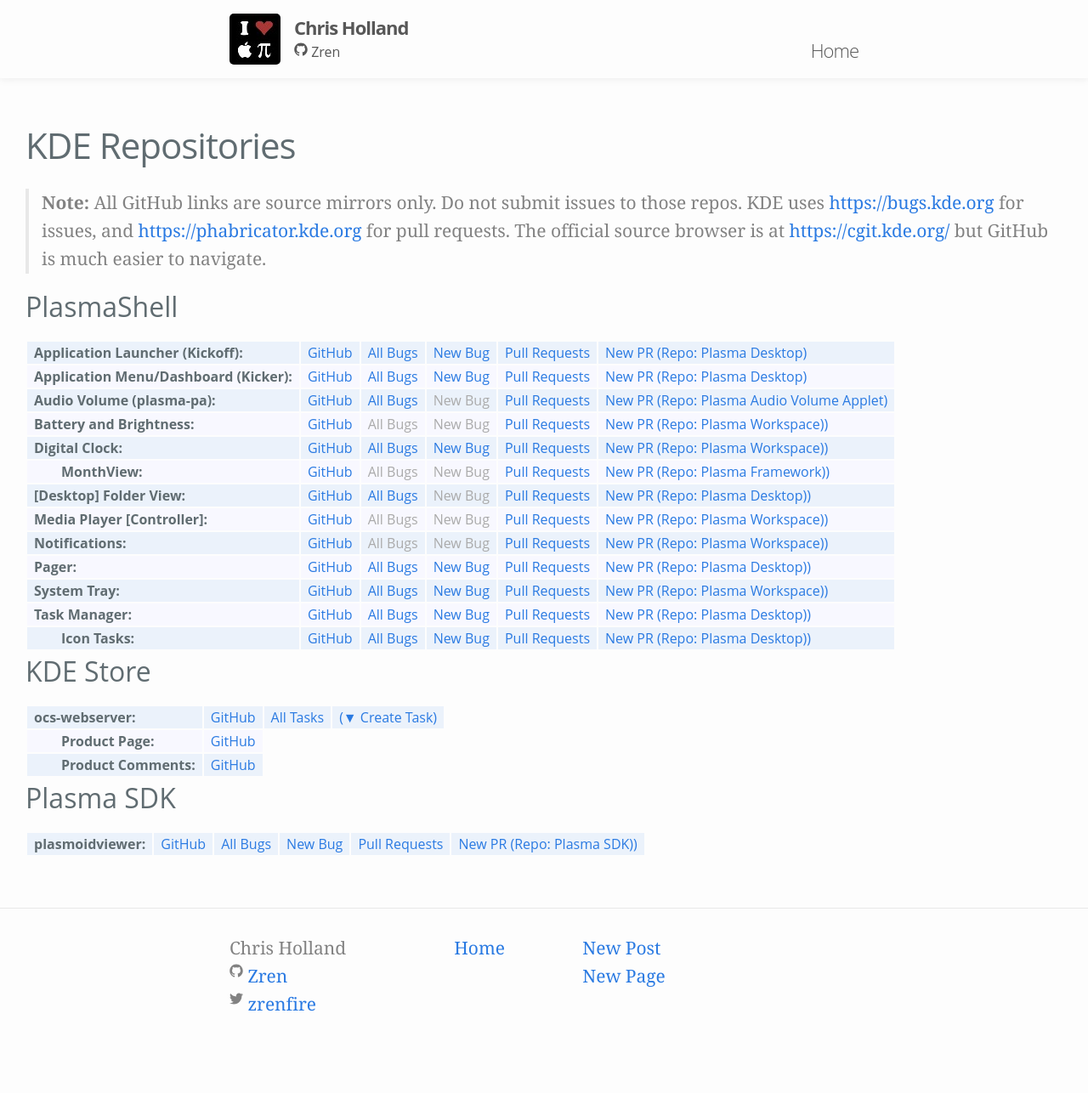
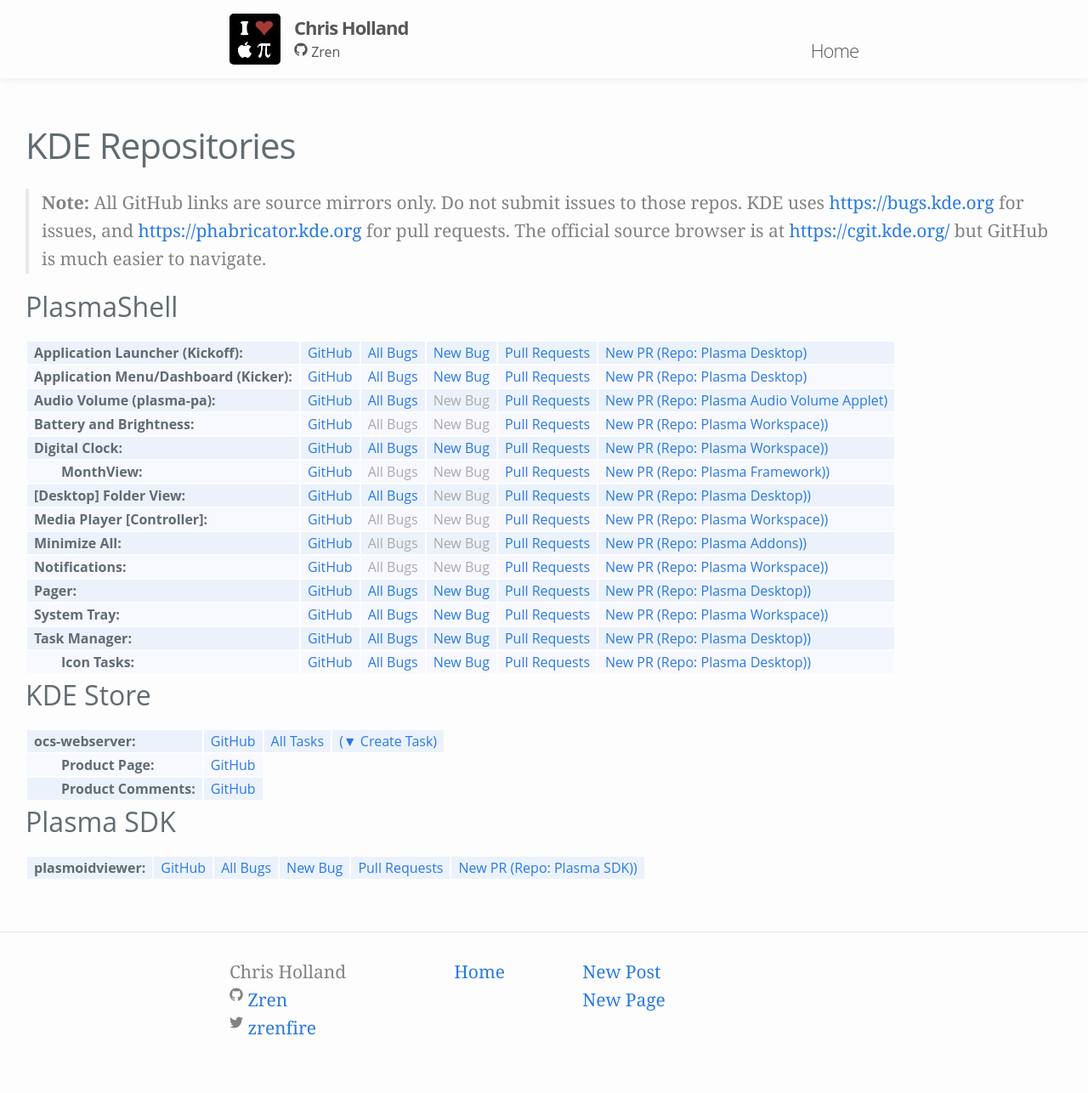
Before and after one commit to Zren/zren.github.io, a Jekyll site: the page built from kde_repos.md, in a window 1280 px wide. Shown: the whole page at 85% size. Built offline with Jekyll 4.4.1, drawn with Linux system fonts in a browser that asks for light colours; before the commit the page ends 1258 px from its top, so only the background shows below that.

Commit message:
Minimize All

```diff
--- a/kde_repos.md
+++ b/kde_repos.md
@@ -53,6 +53,7 @@
 {% assign phabDiffsFramework = 'https://phabricator.kde.org/differential/query/7DrhVUSaAXrw/#R' %}
 {% assign phabDiffsDesktop = 'https://phabricator.kde.org/differential/query/7LklMmkHDcva/#R' %}
 {% assign phabDiffsWorkspace = 'https://phabricator.kde.org/differential/query/stR7aMSmxBU./#R' %}
+{% assign phabDiffsAddons = 'https://phabricator.kde.org/differential/query/iwcJtI0heMfD/#R' %}
 {% assign phabNewDiff = 'https://phabricator.kde.org/differential/diff/create/' %}
 
 <table class="repolist">
@@ -119,6 +120,14 @@
 		<td><a>New Bug</a></td>
 		<td><a href="{{phabDiffsWorkspace}}">Pull Requests</a></td>
 		<td><a href="{{phabNewDiff}}">New PR (Repo: Plasma Workspace))</a></td>
+	</tr>
+	<tr>
+		<td>Minimize All</td>
+		<td><a href="https://github.com/KDE/kdeplasma-addons/tree/master/applets/minimizeall">GitHub</a></td>
+		<td><a>All Bugs</a></td>
+		<td><a>New Bug</a></td>
+		<td><a href="{{phabDiffsAddons}}">Pull Requests</a></td>
+		<td><a href="{{phabNewDiff}}">New PR (Repo: Plasma Addons))</a></td>
 	</tr>
 	<tr>
 		<td>Notifications</td>
```
